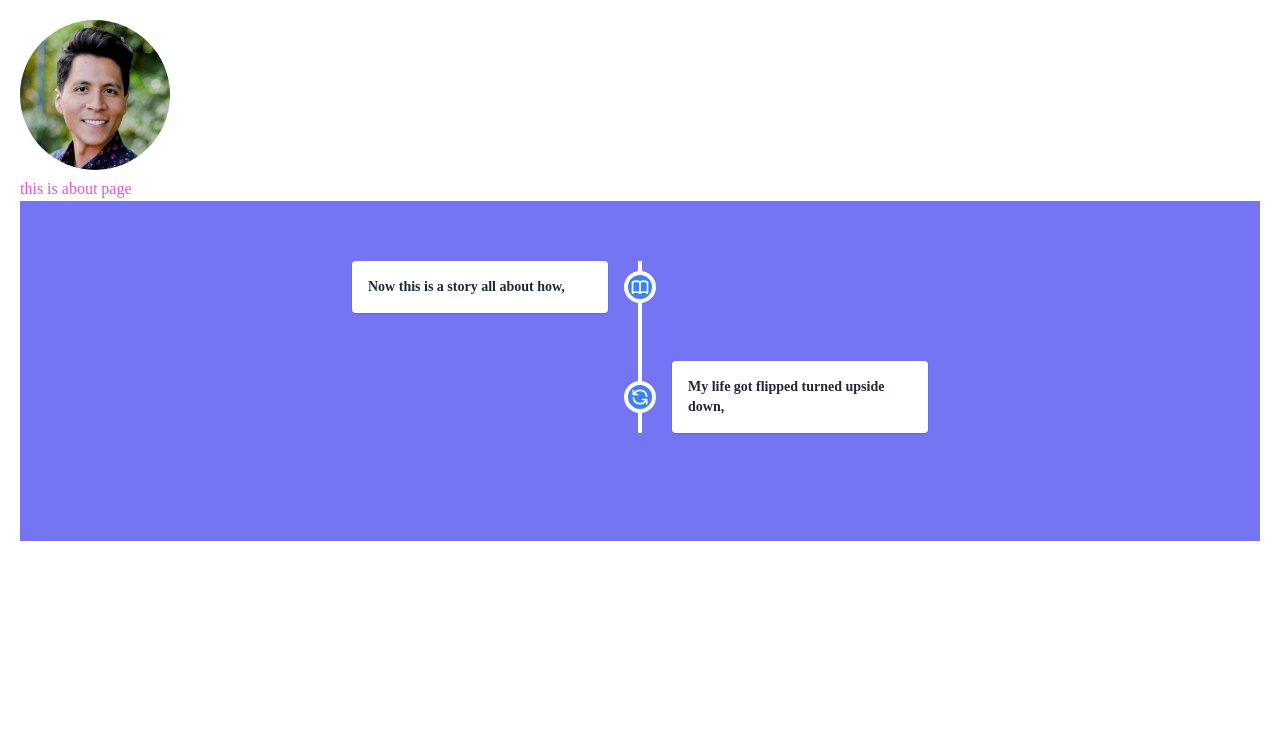
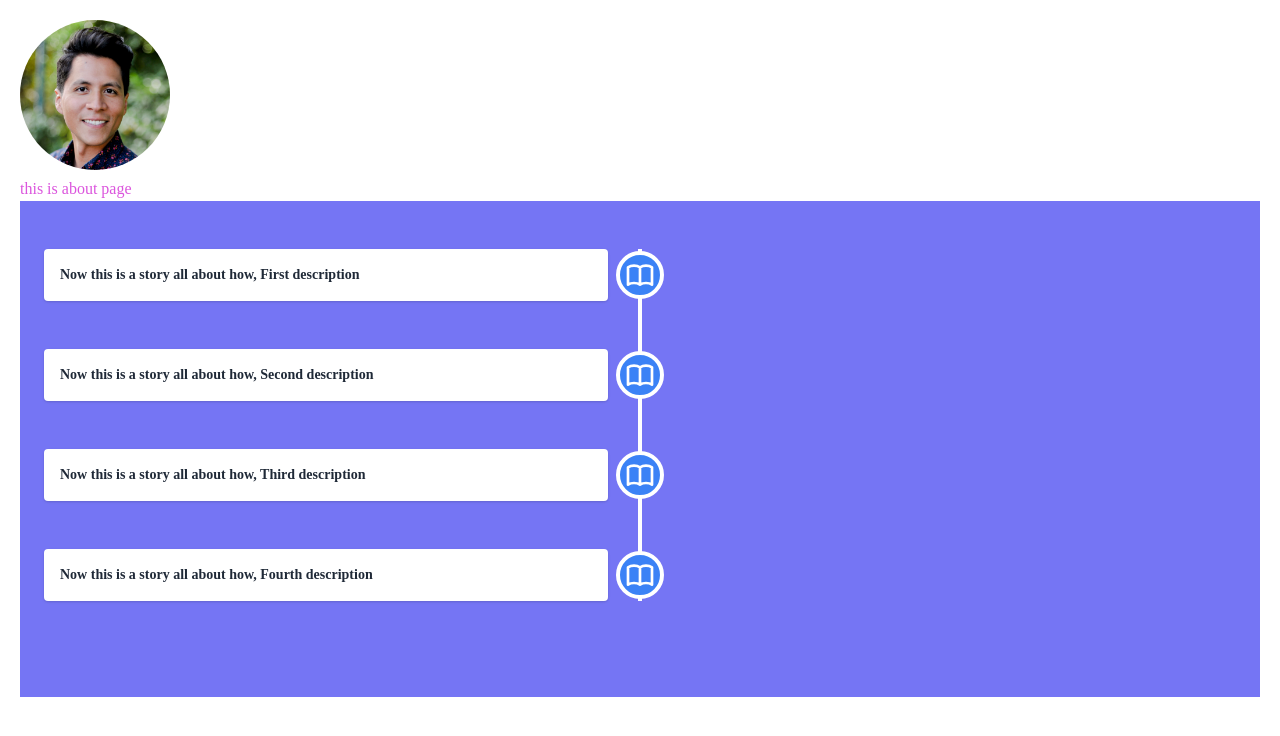
Before and after one commit to mruba/portafolio, a Next.js app: page /about/about in a window 1280 px wide. Shown: the top 736 px of the page. Built offline with nearby package versions, Linux system fonts and the light colour scheme; what apollo-server-micro, graphql-tools would draw is missing.

Commit message:
timeline cleanup

```diff
--- a/components/time-line/time-line.tsx
+++ b/components/time-line/time-line.tsx
@@ -1,60 +1,70 @@
 import * as React from "react";
+import classNames from "classnames";
 
 export interface ITimeLineProps { }
+
+
+const timeLine = [
+    {
+        id: "1",
+        title: "First",
+        description: "First description",
+    },
+    {
+        id: "2",
+        title: "Second",
+        description: "Second description",
+
+    },
+    {
+        id: "3",
+        title: "Third",
+        description: "Third description",
+    },
+    {
+        id: "4",
+        title: "Fourth",
+        description: "Fourth description",
+    }
+]
 
 
 
 export default function TimeLine(props: ITimeLineProps) {
     return (
-        <div className="bg-blue-light py-6 flex flex-col justify-center sm:py-12">
-            <div className="py-3 sm:max-w-xl sm:mx-auto w-full px-2 sm:px-0">
+        <div className="bg-blue-light py-12 sm:mx-auto px-2 sm:px-6">
 
-                <div className="relative text-gray-800 antialiased text-sm font-semibold">
 
-                    <div className="hidden sm:block w-1 bg-white absolute h-full left-1/2 transform -translate-x-1/2"></div>
+            <div className="relative text-gray-800 text-sm font-semibold">
 
-                    <div className="mt-6 sm:mt-0 sm:mb-12">
-                        <div className="flex flex-col sm:flex-row items-center">
-                            <div className="flex justify-start w-full mx-auto items-center">
-                                <div className="w-full sm:w-1/2 sm:pr-8">
-                                    <div className="p-4 bg-white rounded shadow">
-                                        Now this is a story all about how,
-                                    </div>
-                                </div>
-                            </div>
+                <div className="hidden sm:block w-1 bg-white absolute h-full left-1/2 transform -translate-x-1/2"></div>
 
-                            <div className="rounded-full bg-blue-500 border-white border-4 w-8 h-8 absolute left-1/2 -translate-y-4 sm:translate-y-0 transform -translate-x-1/2 flex items-center justify-center">
-                                <svg xmlns="http://www.w3.org/2000/svg" className="h-5 w-5 text-white" fill="none" viewBox="0 0 24 24" stroke="currentColor">
-                                    <path stroke-linecap="round" stroke-linejoin="round" stroke-width="2" d="M12 6.253v13m0-13C10.832 5.477 9.246 5 7.5 5S4.168 5.477 3 6.253v13C4.168 18.477 5.754 18 7.5 18s3.332.477 4.5 1.253m0-13C13.168 5.477 14.754 5 16.5 5c1.747 0 3.332.477 4.5 1.253v13C19.832 18.477 18.247 18 16.5 18c-1.746 0-3.332.477-4.5 1.253" />
-                                </svg>
+                {timeLine.map((item, i) => (
+                    <div className="flex flex-col sm:flex-row items-center mt-6 sm:mt-0 sm:mb-12" key={item.id}>
+
+                        <div className={classNames("w-full sm:w-1/2 sm:pr-8 order-last", {
+
+                        })}>
+                            <div className="p-4 w-full bg-white rounded shadow">
+                                Now this is a story all about how, {item.description}
                             </div>
                         </div>
-                    </div>
 
-                    {/* <!-- Right section, set by justify-end and sm:pl-8 --> */}
-                    <div className="mt-6 sm:mt-0 sm:mb-12">
-                        <div className="flex flex-col sm:flex-row items-center">
-                            <div className="flex justify-end w-full mx-auto items-center">
-                                <div className="w-full sm:w-1/2 sm:pl-8">
-                                    <div className="p-4 bg-white rounded shadow">
-                                        My life got flipped turned upside down,
-                                    </div>
-                                </div>
-                            </div>
-                            <div className="rounded-full bg-blue-500 border-white border-4 w-8 h-8 absolute left-1/2 -translate-y-4 sm:translate-y-0 transform -translate-x-1/2 flex items-center justify-center">
-                                <svg xmlns="http://www.w3.org/2000/svg" className="h-5 w-5 text-white" fill="none" viewBox="0 0 24 24" stroke="currentColor">
-                                    <path stroke-linecap="round" stroke-linejoin="round" stroke-width="2" d="M4 4v5h.582m15.356 2A8.001 8.001 0 004.582 9m0 0H9m11 11v-5h-.581m0 0a8.003 8.003 0 01-15.357-2m15.357 2H15" />
-                                </svg>
-                            </div>
+                        <div className={classNames({
+
+                        }, "rounded-full bg-blue-500 border-white border-4 w-12 h-12 absolute left-1/2 -translate-y-4 sm:translate-y-0 transform -translate-x-1/2 flex items-center justify-center")}>
+                            <svg xmlns="http://www.w3.org/2000/svg" className="h-8 w-8 text-white" fill="none" viewBox="0 0 24 24" stroke="currentColor">
+                                <path stroke-linecap="round" stroke-linejoin="round" stroke-width="2" d="M12 6.253v13m0-13C10.832 5.477 9.246 5 7.5 5S4.168 5.477 3 6.253v13C4.168 18.477 5.754 18 7.5 18s3.332.477 4.5 1.253m0-13C13.168 5.477 14.754 5 16.5 5c1.747 0 3.332.477 4.5 1.253v13C19.832 18.477 18.247 18 16.5 18c-1.746 0-3.332.477-4.5 1.253" />
+                            </svg>
                         </div>
                     </div>
+                ))}
 
 
+            </div>
 
-                </div>
 
-            </div>
-        </div>
+        </div >
     )
 
 }
```
